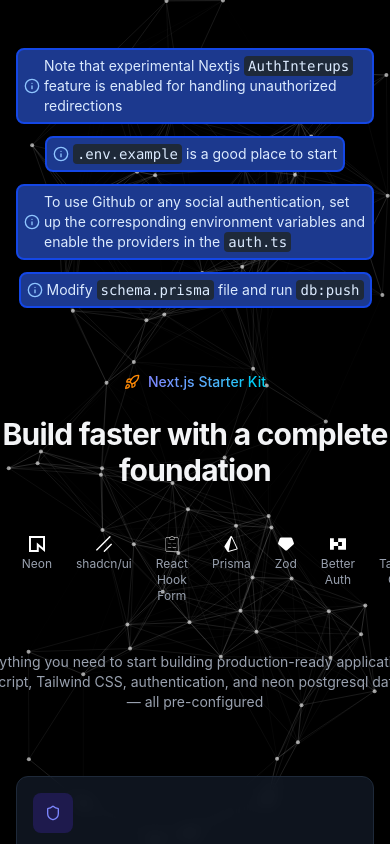
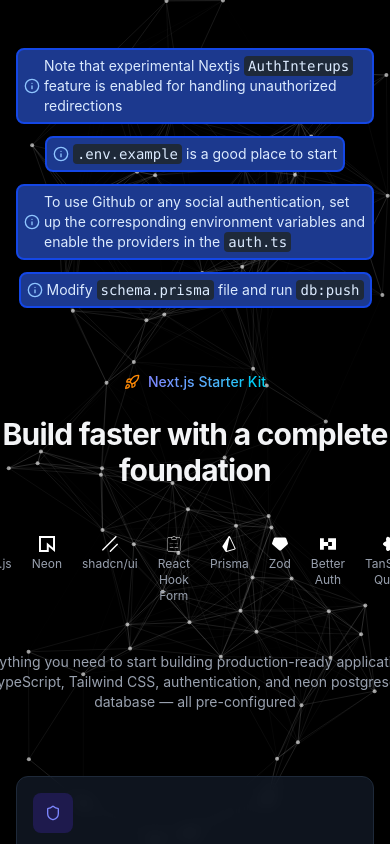
Before and after one commit to staystrongbg/next-starter-web, a React (Vite) app: page / in a window 390 px wide. Shown: the top 844 px of the page. Built offline with nearby package versions, Linux system fonts and the light colour scheme.

Commit message:
descrIption text fix 5

```diff
--- a/src/App.tsx
+++ b/src/App.tsx
@@ -269,7 +269,7 @@
 
 function TechImages() {
   return (
-    <div className='flex gap-2 md:gap-6 py-4 md:py-8'>
+    <div className='flex gap-1 md:gap-6 py-4 md:py-8'>
       {techImages.map((techImg) => (
         <div key={techImg.alt} className="rounded-lg p-2 transition-all duration-300 hover:bg-purple-500/20 hover:shadow-lg hover:shadow-purple-500/30 flex flex-col items-center">
           <img src={techImg.src} alt={techImg.alt} className="h-4 w-4 md:h-8 md:w-8 transition-all duration-300 hover:scale-110" title={techImg.title} />
```
